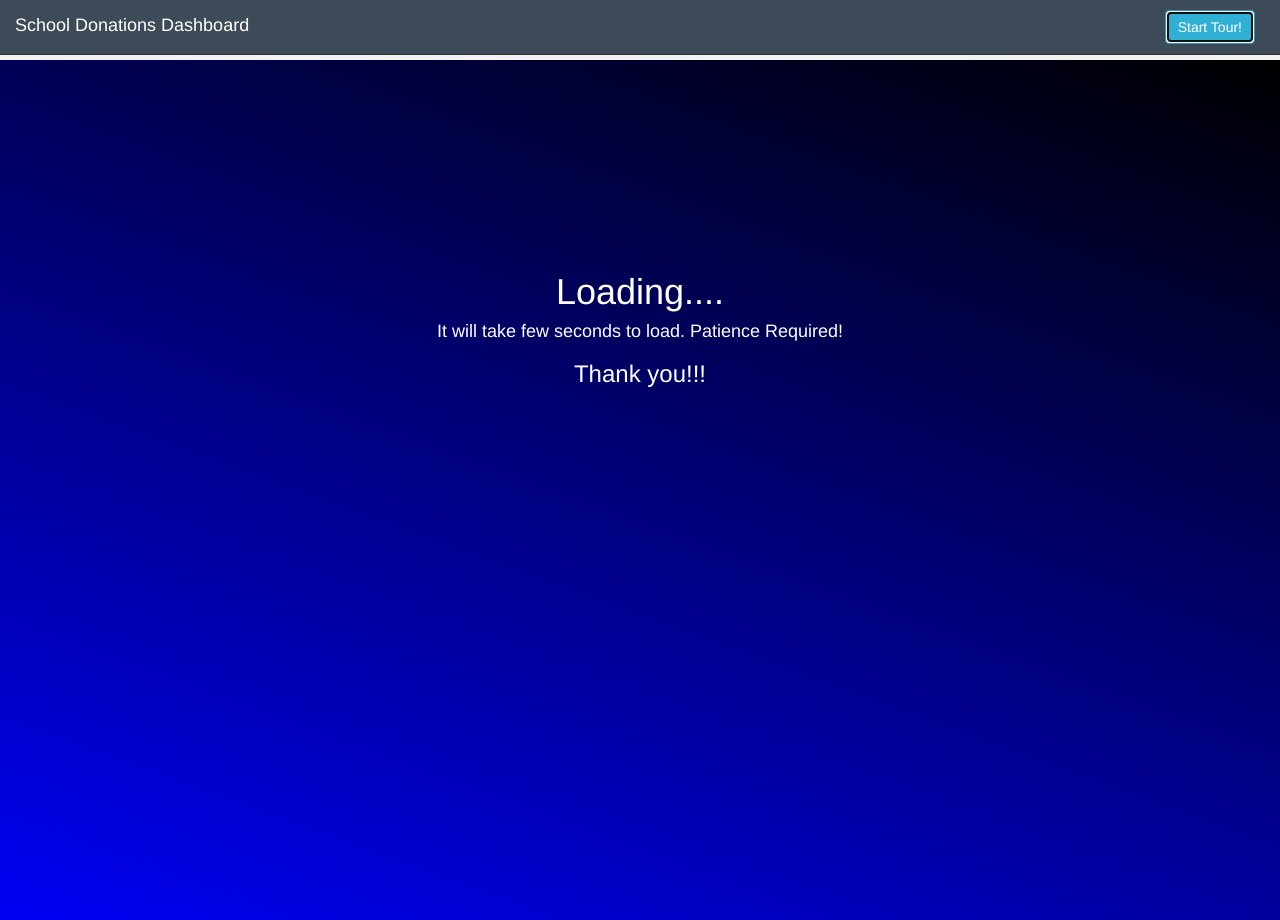
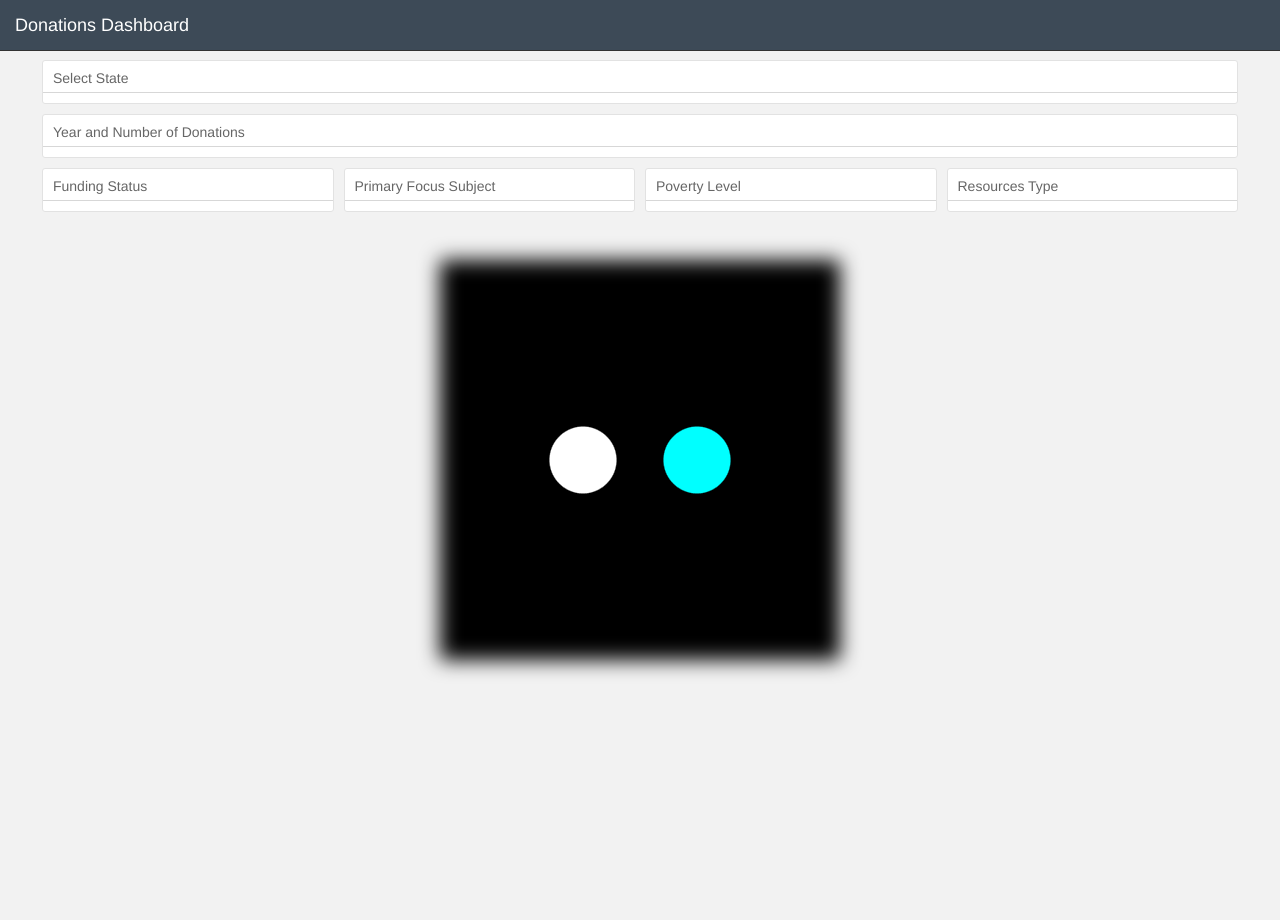
Before and after one commit to Code-Institute-Submissions/stream2, a Flask app: page / in a window 1280 px wide. Run offline with Flask 2, Linux system fonts and the light colour scheme; data that the repository does not hold is empty; some libraries are stand-ins or nearby versions.

Commit message:
Updated Procfile

```diff
--- /dev/null
+++ b/app.py
@@ -0,0 +1,31 @@
+from flask import Flask
+from flask import render_template
+from pymongo import MongoClient
+import json
+from settings import URI, HOST, PORT, COLLECTION, DATABASE
+
+app = Flask(__name__)
+
+
+FIELDS = {'funding_status': True, 'school_state': True, 'resource_type': True, 'poverty_level': True,
+          'date_posted': True, 'total_donations': True, '_id': False, 'primary_focus_subject': True }
+
+
+@app.route('/')
+def index():
+    return render_template('index.html')
+
+@app.route('/get_donations')
+def donor_projects():
+    client = MongoClient(URI)
+    collection = client[DATABASE][COLLECTION]
+    donations = collection.find(projection=FIELDS, limit=2000)
+    donation_list = []
+    for donation in donations:
+        donation_list.append(donation)
+    json_projects = json.dumps(donation_list)
+    client.close()
+    return json_projects
+
+if __name__ == '__main__':
+    app.run(debug=True, port=4000)
--- a/school_donations.py
+++ /dev/null
@@ -1,34 +0,0 @@
-from flask import Flask
-from flask import render_template
-from pymongo import MongoClient
-import json
-
-app = Flask(__name__)
-
-MONGODB_HOST = 'ds025583.mlab.com'
-MONGODB_PORT = 25583
-DBS_NAME = 'heroku_535r4x0f'
-MONGO_URI = 'mongodb://root:test123@ds025583.mlab.com:25583/heroku_535r4x0f'
-COLLECTION_NAME = 'projects'
-FIELDS = {'funding_status': True, 'school_state': True, 'resource_type': True, 'poverty_level': True,
-          'date_posted': True, 'total_donations': True, '_id': False, 'primary_focus_subject': True }
-
-
-@app.route('/')
-def index():
-    return render_template('index.html')
-
-@app.route('/donations')
-def donor_projects():
-    connection = MongoClient(MONGO_URI)
-    collection = connection[DBS_NAME][COLLECTION_NAME]
-    projects = collection.find(projection=FIELDS, limit=20000)
-    json_projects = []
-    for project in projects:
-        json_projects.append(project)
-    json_projects = json.dumps(json_projects)
-    connection.close()
-    return json_projects
-
-if __name__ == '__main__':
-    app.run(debug=True)
--- /dev/null
+++ b/settings.py
@@ -0,0 +1,5 @@
+HOST = 'ds025583.mlab.com'
+PORT = 25583
+DATABASE = 'heroku_535r4x0f'
+URI = 'mongodb://root:test123@ds025583.mlab.com:25583/heroku_535r4x0f'
+COLLECTION = 'projects'
--- a/static/css/custom.css
+++ b/static/css/custom.css
@@ -32,21 +32,6 @@ span.introjs-helperNumberLayer{
 .dc-chart g.row text {
    fill: black;
    font-size: 12px;
-}
-
-#loading{
-    z-index: 1000;
-    background: linear-gradient(20deg, blue, black);
-    color: white;
-    position:fixed;
-    height: 100%;
-    width: 100%;
-    text-align:center;
-    font-weight: bold;
-    left: 0;
-    padding-top: 15%;
-
-
 }
 
 #total-projects {
@@ -90,6 +75,46 @@ span.introjs-helperNumberLayer{
    padding-bottom: 0px;
 
 }
+
+#centered{
+	width:400px;
+	height:400px;
+	position:absolute;
+	top:50%;
+	left:50%;
+	transform:translate(-50%,-50%);
+	background:#000;
+	filter: blur(10px) contrast(20);
+}
+.blob-1,.blob-2{
+	width:70px;
+	height:70px;
+	position:absolute;
+	background:#fff;
+	border-radius:50%;
+	top:50%;left:50%;
+	transform:translate(-50%,-50%);
+}
+.blob-1{
+	left:20%;
+	animation:osc-l 2.5s ease infinite;
+}
+.blob-2{
+	left:80%;
+	animation:osc-r 2.5s ease infinite;
+	background:#0ff;
+}
+@keyframes osc-l{
+	0%{left:20%;}
+	50%{left:50%;}
+	100%{left:20%;}
+}
+@keyframes osc-r{
+	0%{left:80%;}
+	50%{left:50%;}
+	100%{left:80%;}
+}
+
 @media only screen and (max-width: 768px) {
     .chart-wrapper{
         font-size:12px ;
--- a/static/js/graph.js
+++ b/static/js/graph.js
@@ -1,11 +1,12 @@
 queue()
-   .defer(d3.json, "/donorsUS/projects")
+   .defer(d3.json, "/get_donations")
    .await(makeGraphs);
 
 function makeGraphs(error, projectsJson) {
 
    //Clean projectsJson data
    var donorsUSProjects = projectsJson;
+   console.log(donorsUSProjects)
    var dateFormat = d3.time.format("%Y-%m-%d %H:%M:%S");
    donorsUSProjects.forEach(function (d) {
                    d["date_posted"] = dateFormat.parse(d["date_posted"]);
@@ -134,5 +135,5 @@ function makeGraphs(error, projectsJson) {
         .group(numProjectsByFocusSubject);
 
     dc.renderAll();
-    $('#loading').hide();
+    $('#centered').hide();
 }
--- a/templates/index.html
+++ b/templates/index.html
@@ -1,7 +1,7 @@
 <!DOCTYPE html>
 <html>
 <head>
-    <title>School Donations Dashboard</title>
+    <title>Donations</title>
     <link rel="stylesheet" href="/static/lib/css/bootstrap.min.css">
     <link rel="stylesheet" href="/static/lib/css/keen-dashboards.css">
     <link rel="stylesheet" href="/static/lib/css/dc.css">
@@ -18,23 +18,20 @@
 <nav class="navbar navbar-inverse navbar-fixed-top" role="navigation">
    <div class="container-fluid">
        <div class="nav navbar-header">
-           <a class="navbar-brand" href="/">School Donations Dashboard</a>
+           <a class="navbar-brand" href="/">Donations Dashboard</a>
        </div>
-       <button class="btn btn-info" id="intro_button"  type="button" autofocus onclick="javascript:introJs().start();">
-           Start Tour!
-       </button>
+
 
        </div>
 </nav>
 
 
 <div  id="outer" class="container-fluid">
-    <div id="loading">
-        <h1>Loading....</h1>
-        <h4> It will take few seconds to load. Patience Required!</h4>
-        <h3>Thank you!!!</h3>
 
-
+    <div id="centered">
+                    <div class = "blob-1"></div>
+                    <div class = "blob-2"></div>
+                </div>
     </div>
 
     <div class="row">
@@ -117,43 +114,6 @@
         </div>
         <!-- Resources -->
     </div>
-    <div class="row">
-
-        <!-- Metric 2 -->
-        <div class="col-md-6">
-           <div class="chart-wrapper"data-step="7" data-intro="Total donations of selected state" data-position="top" style="font-weight:normal">
-               <div class="chart-title">
-                   Total Number of Donations
-               </div>
-               <div class="chart-stage" style=" background: #33CC99;
-                   position: relative;
-                   font-size: 29px;
-                   color: white;
-                   vertical-align: middle;
-                   text-align: center;
-                   padding-top: 12px;
-                   padding-bottom: 0px;">
-                   <div id="number-projects-nd"></div>
-               </div>
-           </div>
-        </div>
-        <!-- Metric 2 -->
-              <!-- Metric 1 -->
-
-                <div class="col-md-6">
-                    <div class="chart-wrapper" data-step="8" data-intro="Value of donations for the selected state in USD" data-position="top" style="font-weight:normal">
-                        <div class="chart-title">
-                            Total Donations in USD
-                        </div>
-                        <div class="chart-stage">
-                            <div id="total-donations-nd"></div>
-                        </div>
-                    </div>
-                </div>
-        <!-- Metric 1 -->
-    </div>
-<hr>
-<p class="small text-muted"> Dashboard created by Pramatha Madhavankutty</p>
 
 </div>
 <script src="/static/lib/js/jquery.min.js"></script>
```
Also changed, not shown: 1 other file.
